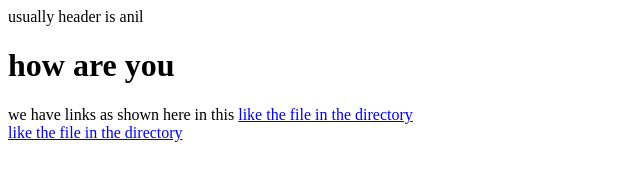
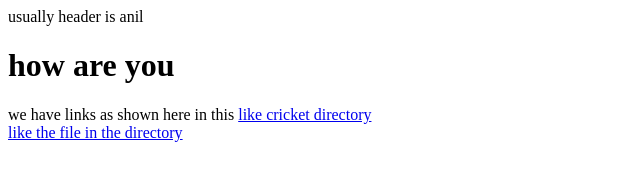
Before and after one commit to anil1001/coursera-test, a plain HTML site: page site/index.html in a window 1280 px wide. Shown: the full height of the page, 0-640 px from the left. Drawn offline with Linux system fonts and the light colour scheme.

Commit message:
new project

```diff
--- a/site/index.html
+++ b/site/index.html
@@ -8,7 +8,7 @@
 <header>usually header is anil  </header>
 <h1>how are you</h1>
 <section> we have links as shown here in this
-<a href="https://www.google.co.in/search?sourceid=chrome-psyapi2&amp;ion=1&amp;espv=2&amp;ie=UTF-8&amp;q=cricinfo&amp;oq=cr&amp;rlz=1C1ILPI_enIN692IN692&amp;aqs=chrome.0.69i59j69i60j69i59l2j69i60j69i57.1673j0j7" target= "_blank" title="same dir link">like the file in the directory</a>
+<a href="https://www.google.co.in/search?sourceid=chrome-psyapi2&amp;ion=1&amp;espv=2&amp;ie=UTF-8&amp;q=cricinfo&amp;oq=cr&amp;rlz=1C1ILPI_enIN692IN692&amp;aqs=chrome.0.69i59j69i60j69i59l2j69i60j69i57.1673j0j7" target= "_blank" title="same dir link">like cricket directory</a>
 <a href="index.html" title="same dir link"><div>like the file in the directory</div>
 </a></section>
 </body>
```
